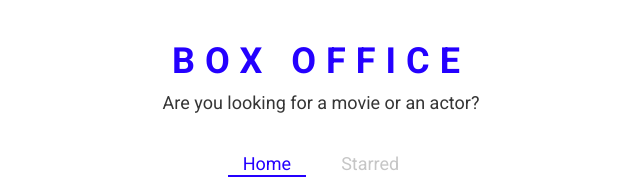
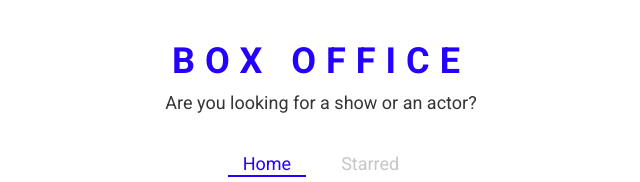
Before and after one commit to sjohnston82/boxoffice, a React (Create React App) app: page / in a window 1280 px wide. Shown: the top 182 px of the page, without its empty margins (319-959 px from the left). Built offline with nearby package versions, Linux system fonts and the light colour scheme.

Commit message:
fixing bug with star

```diff
--- a/src/components/MainPageLayout.js
+++ b/src/components/MainPageLayout.js
@@ -5,7 +5,7 @@ import Title from './Title'
 const MainPageLayout = ({ children }) => {
   return (
     <div>
-      <Title title="Box Office" subtitle="Are you looking for a movie or an actor?" />
+      <Title title="Box Office" subtitle="Are you looking for a show or an actor?" />
       <Navs/>
 
       {children}
--- a/src/components/styled.js
+++ b/src/components/styled.js
@@ -41,7 +41,7 @@ display: inline-block;
 width: 18px;
 height: 18px;
 /* background-color: #ffc806; */
-background-color: ${props => (props.active ? '#ffc806' : '#ddd')}
+background-color: ${props => (props.active ? '#ffc806' : '#ddd')};
 clip-path: polygon(
   50% 0%,
   61% 35%,
```
Also changed, not shown: 1 other file (tests, documents, lock files or other folders).
